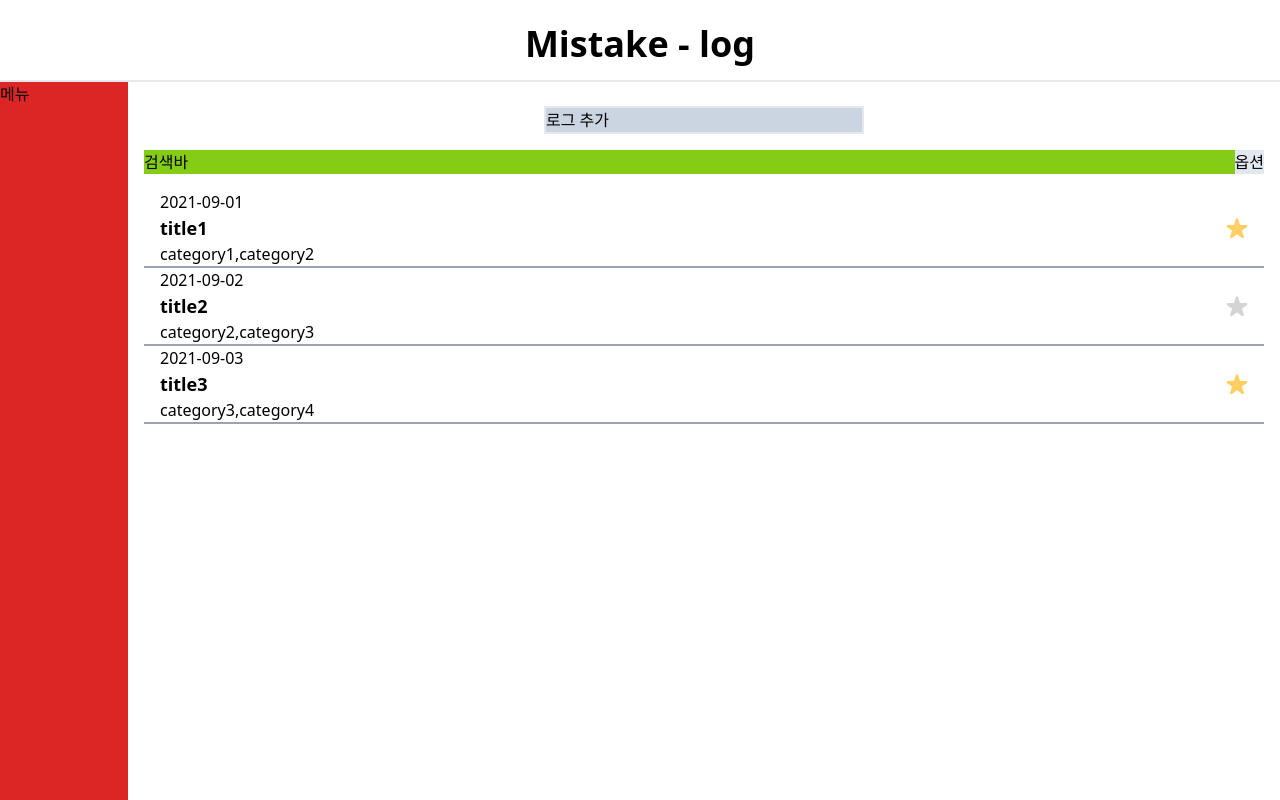
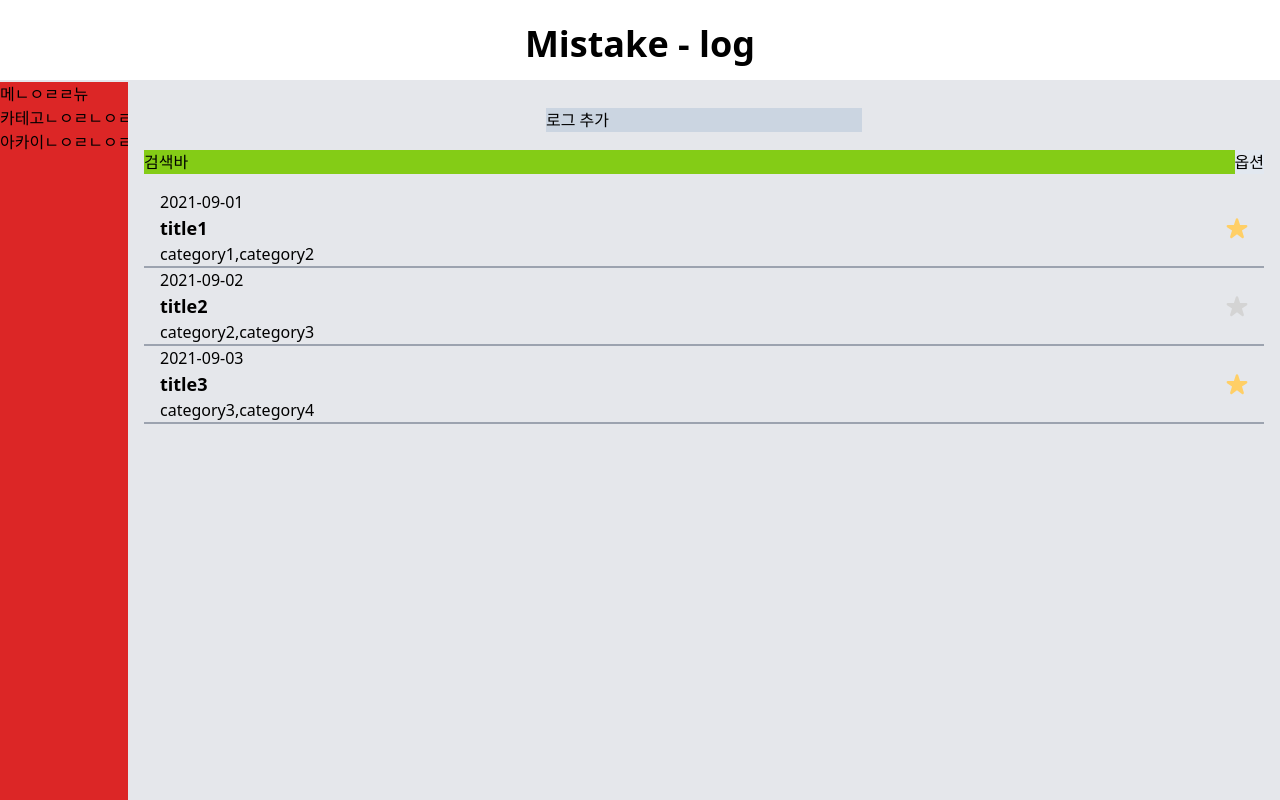
Before and after one commit to Daeun-100/mistake-log, a React (Vite) app: page / in a window 1280 px wide. Built offline with nearby package versions, Linux system fonts and the light colour scheme.

Commit message:
refact(layout) : 메뉴바 사라지는 방식 변경
tranform 사용 대신 width 직접 변하게 바꿈

```diff
--- a/src/pages/ActiveListPage.tsx
+++ b/src/pages/ActiveListPage.tsx
@@ -41,7 +41,7 @@ const mockDatalist: FormFields[] = [
 
 const ActiveListPage = () => {
   return (
-    <div className="flex flex-col items-center gap-4 p-4 pt-6">
+    <div className="flex flex-col items-center gap-4 p-4 pt-6 w-full">
       <div className="w-80 border-2 bg-slate-300">로그 추가</div>
 
       <div className="bg-lime-500 flex justify-between w-full">
--- a/src/pages/Layout.tsx
+++ b/src/pages/Layout.tsx
@@ -36,17 +36,23 @@ const Layout = () => {
         {/* Transition으로 메뉴 애니메이션 */}
         <Transition
           show={isShowing}
-          enter="transition-transform duration-500"
-          enterFrom="-translate-x-full"
-          enterTo="translate-x-0"
-          leave="transition-transform duration-500"
-          leaveFrom="translate-x-0"
-          leaveTo="-translate-x-full"
+          enter="transition-all duration-500"
+          enterFrom="w-0"
+          enterTo="w-32"
+          leave="transition-all duration-500"
+          leaveFrom="w-32"
+          leaveTo="w-0"
         >
-          <div className={`min-w-32 bg-red-600 `}>메뉴</div>
+          <div className={`w-32 bg-red-600`}>
+            <div className="whitespace-nowrap">메ㄴㅇㄹㄹ뉴</div>
+            <div className="whitespace-nowrap">
+              카테고ㄴㅇㄹㄴㅇㄹㄴㅇㄹㄴㄴㅇㄹㄹ리
+            </div>
+            <div className="whitespace-nowrap">아카이ㄴㅇㄹㄴㅇㄹ브</div>
+          </div>
         </Transition>
 
-        <div className="w-full h-full">
+        <div className="flex-grow h-full bg-gray-200  transition-all duration-500">
           <Outlet />
         </div>
       </div>
```
